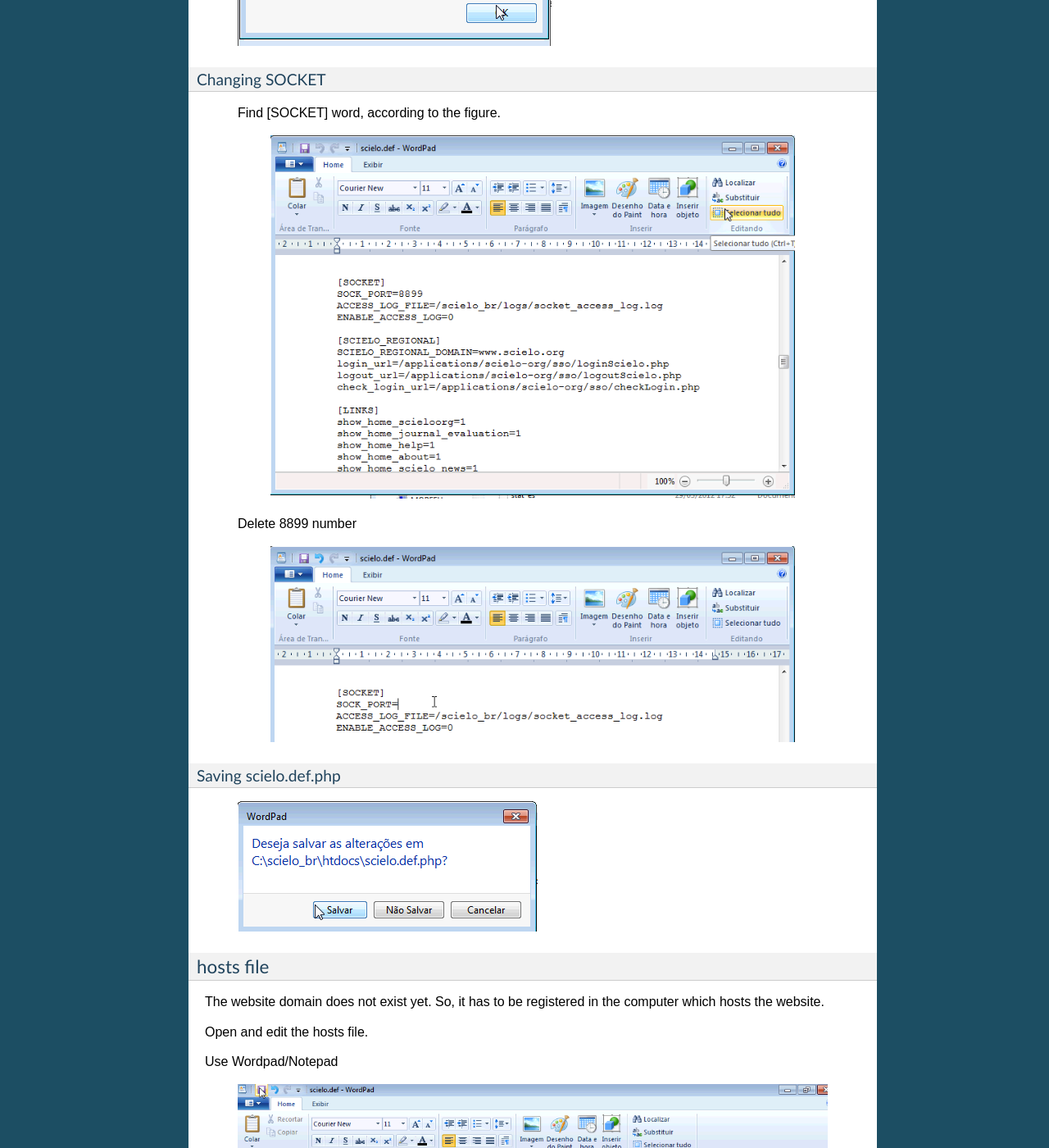
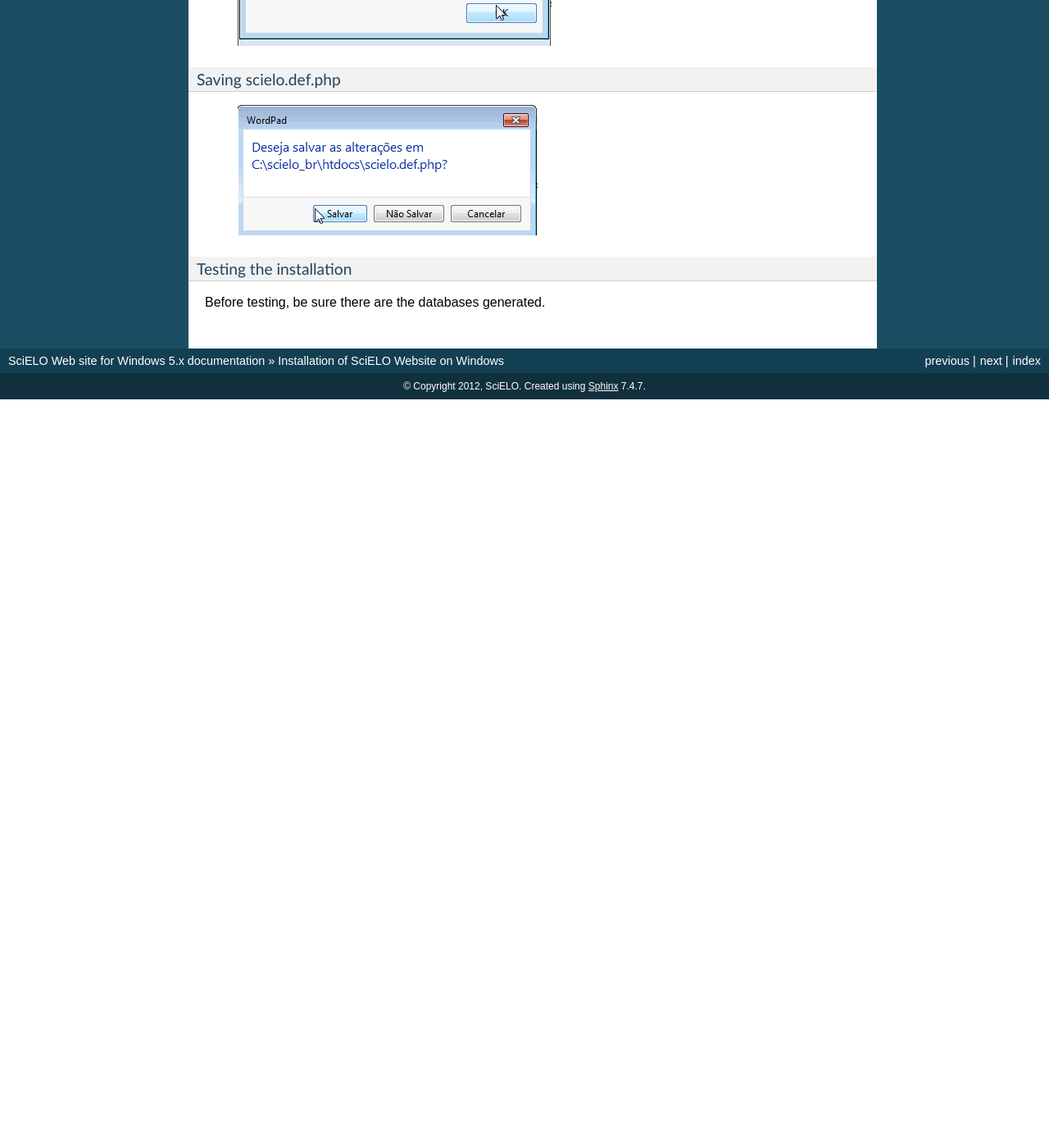
Before and after one commit to scieloorg/Web-Windows, a Sphinx documentation site: the page built from docs/source/howtoinstall_scielowebwin.rst, in a window 1280 px wide and 1400 px high, scrolled down 11572 px. Shown: the whole window at 82% size. Built offline with Sphinx 7.4.7, drawn with Linux system fonts in a browser that asks for light colours; formulas are drawn with MathJax 3; after the commit the page ends 12059 px from its top, so only the background shows below that; some of the changed text lies outside the part shown.

Commit message:
how to install

```diff
--- a/docs/source/howtoinstall_scielowebwin.rst
+++ b/docs/source/howtoinstall_scielowebwin.rst
@@ -100,8 +100,8 @@
 
 
 
-Preparing the environment and install
-=====================================
+Install SciELO Site
+===================
 
     1. Creating the directories to receive the application
 
@@ -269,7 +269,6 @@
 
     .. image:: img/en/scielo040.png
 
-
     .. image:: img/en/scielo041.png
 
     Click on Replace all button.
@@ -283,86 +282,21 @@
 Changing application path
 -------------------------
 
-    Replace /home/scielo/www/ by /scielo_br/.
+    Replace /home/scielo/www/ by /var/www/scielo/.
 
     .. image:: img/en/scielo045.png
 
-
     .. image:: img/en/scielo046.png
 
-
     .. image:: img/en/scielo047.png
-
-Changing SOCKET
----------------
-   Find [SOCKET] word, according to the figure.
-
-    .. image:: img/en/scielo060.png
-
-   Delete 8899 number
-
-    .. image:: img/en/scielo061.png
 
 Saving scielo.def.php
 ---------------------
 
     .. image:: img/en/scielo062.png
 
-hosts file
-==========
-
-The website domain does not exist yet. So, it has to be registered in the computer which hosts the website.
-
-Open and edit the hosts file.
-
-Use Wordpad/Notepad
-
-    .. image:: img/en/scielo048.png
-
-Click on Open button
-
-    .. image:: img/en/scielo049.png
-
-Go to C:\\Windows\\System32\\drivers\\etc
-
-    .. image:: img/en/scielo050.png
-
-List all the files
-
-    .. image:: img/en/scielo051.png
-
-Select the hosts file and click on OK button
-
-    .. image:: img/en/scielo052.png
-
-
-    .. image:: img/en/scielo053.png
-
-The content of the hosts file is below:
-
-    .. image:: img/en/scielo054.png
-
-Check the computer's IP, using the ipconfig command.
-
-    .. image:: img/en/scielo055.png
-
-Use the IP shown, and insert it in the hosts file.
-
-    .. image:: img/en/scielo056.png
-
-Save the file.
-
-    .. image:: img/en/scielo057.png
 
 Testing the installation
 ------------------------
 
 Before testing, be sure there are the databases generated.
-
-
-========
-Updating
-========
-Execute the same steps used for installation:
-#. Download
-#. Installation (extraction of Linux and Windows packages)
```
